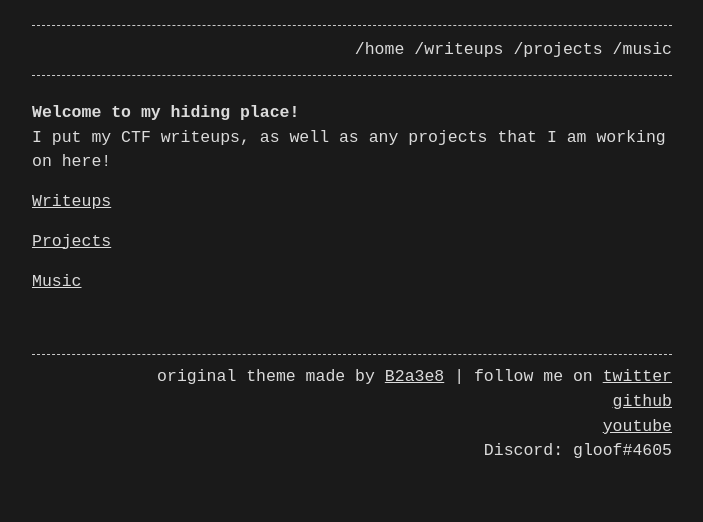
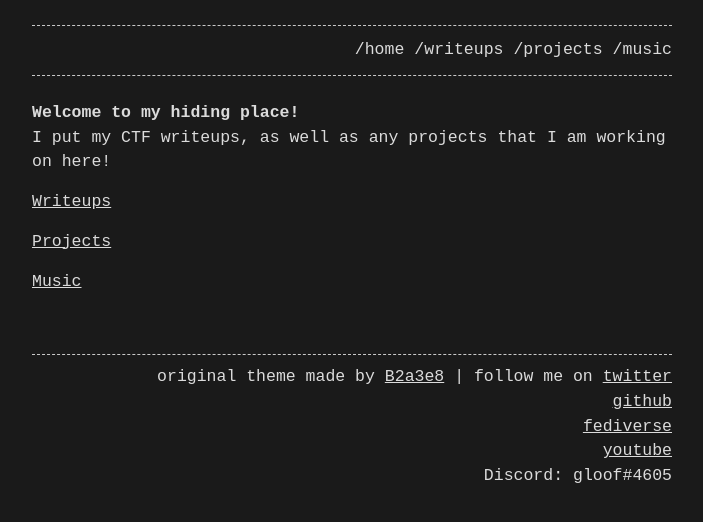
Before and after one commit to gloof11/gloof11.github.io, a Jekyll site: the page built from index.md, in a window 1280 px wide. Shown: the top 522 px of the page, without its empty margins (288-991 px from the left). Built offline with Jekyll 4.4.1, drawn with Linux system fonts in a browser that asks for light colours.

Commit message:
Added my discuss.systems website

```diff
--- a/_includes/footer.html
+++ b/_includes/footer.html
@@ -3,6 +3,8 @@
   <br/>
   <a href="https://github.com/gloof11" target="_blank">github</a>
   <br/>
+  <a href="https://discuss.systems/@gloof" target="_blank">fediverse</a>
+  <br/>
   <a href="https://www.youtube.com/@gloof9822" target="_blank">youtube</a>
   <br/>
   Discord: gloof#4605
```
Also changed, not shown: 13 other files.
